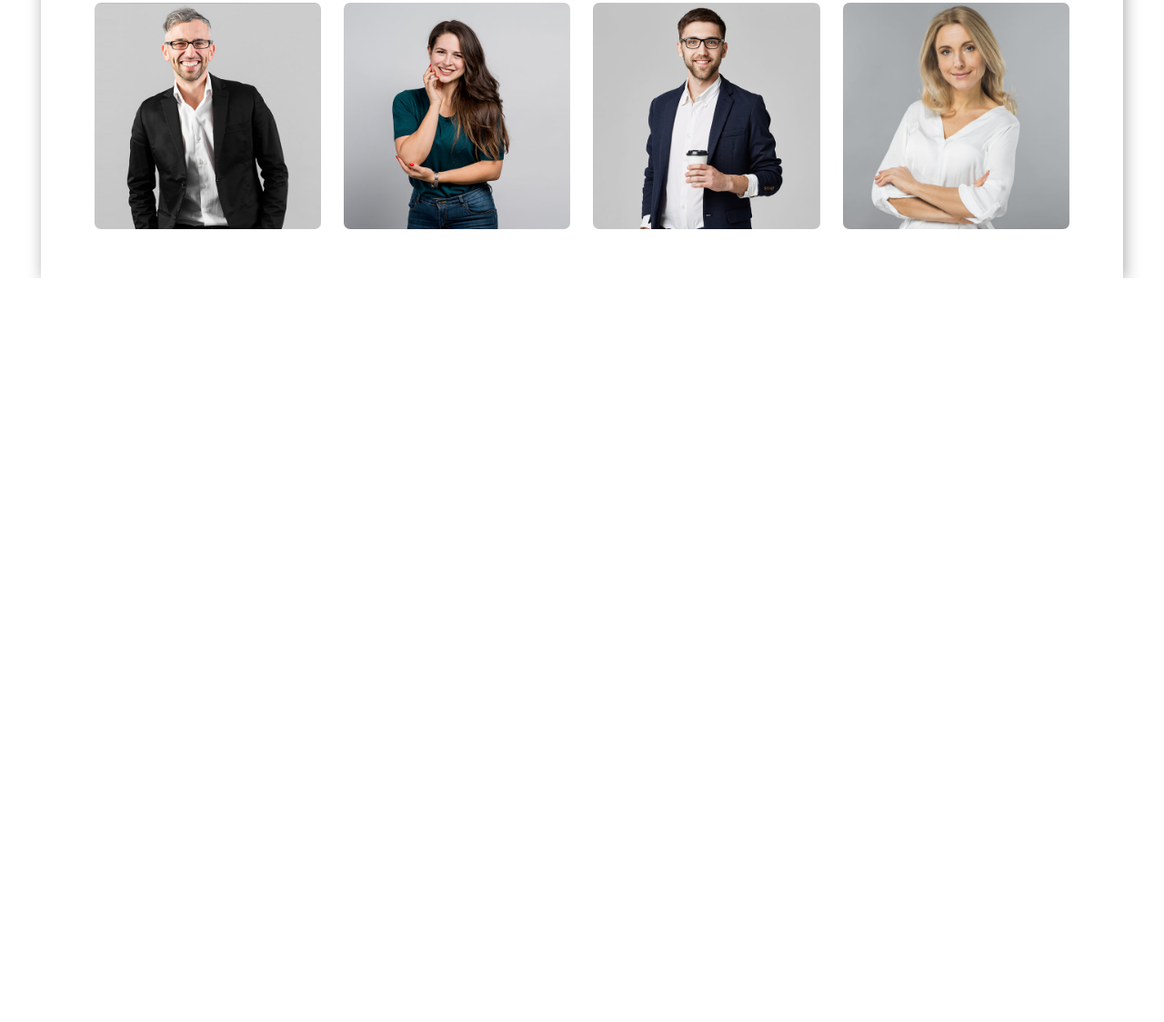
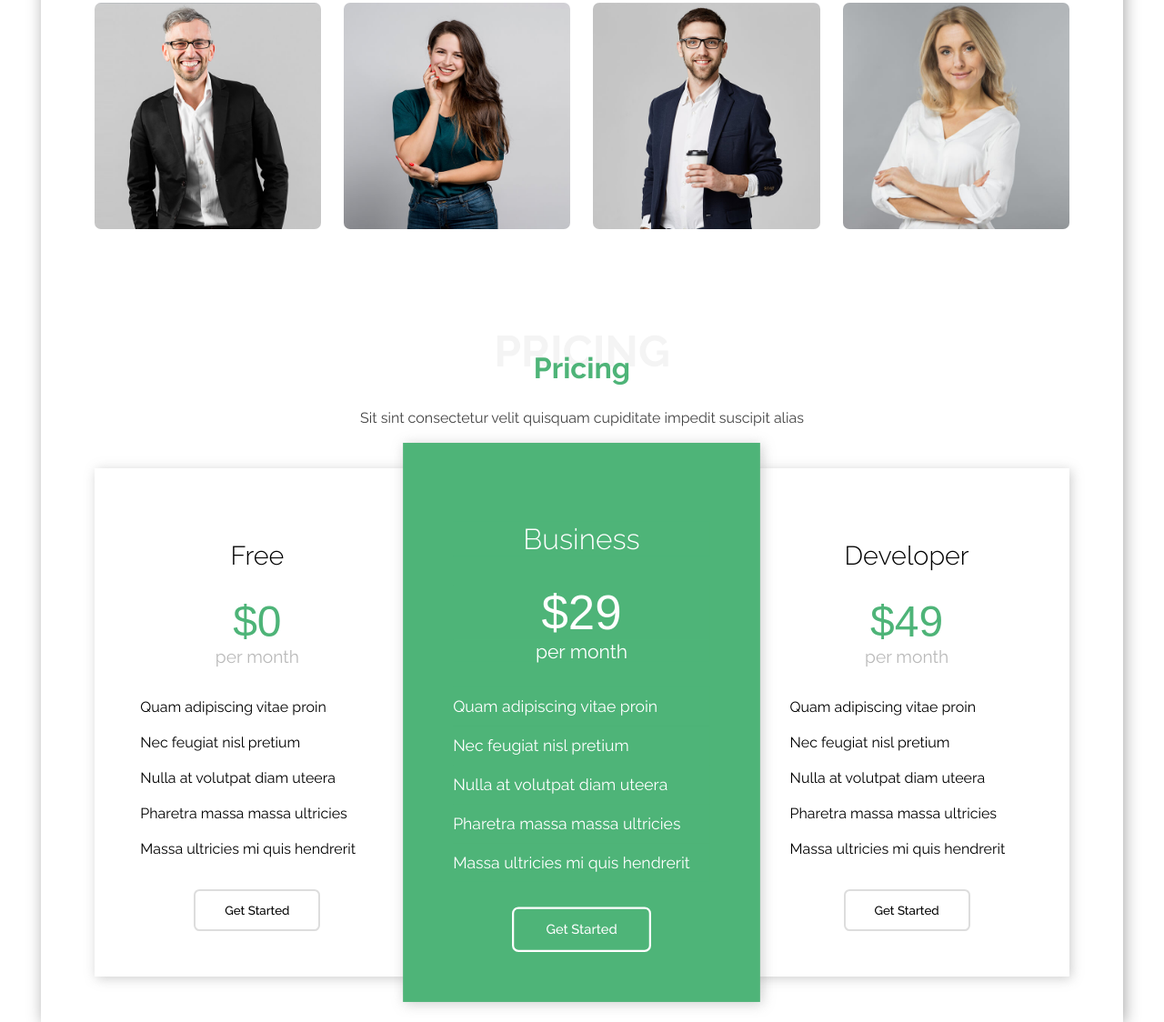
Before and after one commit to rogue-87/Html-CSS-Midterm-Exam-3rd, a website built with Parcel: page src/index.html in a window 1280 px wide. Shown: the part 4457-5581 px from the top of the page at 91% size. Before the commit the page ends 4763 px from the top, so only its background shows below. Built offline with nearby package versions, Linux system fonts and the light colour scheme.

Commit message:
make pricing section

```diff
--- a/src/index.html
+++ b/src/index.html
@@ -534,6 +534,83 @@
         </div>
       </section>
 
+      <section class="pricing">
+        <div class="container">
+
+          <div class="info">
+            <span>Pricing</span>
+
+            <h2 class="title">Pricing</h2>
+
+            <p class="desc">
+              Sit sint consectetur velit quisquam cupiditate impedit suscipit alias
+            </p>
+          </div>
+
+          <div class="row">
+
+            <div class="row-item">
+              <h3>Free</h3>
+              <h4>
+                $0
+                <span>per month</span>
+              </h4>
+
+              <ul>
+                <li>Quam adipiscing vitae proin</li>
+                <li>Nec feugiat nisl pretium</li>
+                <li>Nulla at volutpat diam uteera</li>
+                <li>Pharetra massa massa ultricies</li>
+                <li>Massa ultricies mi quis hendrerit</li>
+              </ul>
+
+              <button>Get Started</button>
+
+            </div>
+
+            <div class="row-item special">
+              <h3>Business</h3>
+              <h4>
+                $29
+                <span>per month</span>
+              </h4>
+
+              <ul>
+                <li>Quam adipiscing vitae proin</li>
+                <li>Nec feugiat nisl pretium</li>
+                <li>Nulla at volutpat diam uteera</li>
+                <li>Pharetra massa massa ultricies</li>
+                <li>Massa ultricies mi quis hendrerit</li>
+              </ul>
+
+              <button>Get Started</button>
+
+            </div>
+
+            <div class="row-item">
+              <h3>Developer</h3>
+              <h4>
+                $49
+                <span>per month</span>
+              </h4>
+
+              <ul>
+                <li>Quam adipiscing vitae proin</li>
+                <li>Nec feugiat nisl pretium</li>
+                <li>Nulla at volutpat diam uteera</li>
+                <li>Pharetra massa massa ultricies</li>
+                <li>Massa ultricies mi quis hendrerit</li>
+              </ul>
+
+              <button>Get Started</button>
+
+            </div>
+
+          </div>
+
+        </div>
+      </section>
+
     </div>
   </body>
 </html>
--- a/src/scss/homepage.scss
+++ b/src/scss/homepage.scss
@@ -484,6 +484,7 @@ header {
 
   .cards{
     display: flex;
+    // flex-wrap: wrap;
     gap: 25px;
     border-radius: 7px;
     img,.card-info{
@@ -496,7 +497,9 @@ header {
       .card-info{
         @include Transition();
         opacity: 0;
-        background: linear-gradient(0deg, rgba(0, 0, 0, 0.9) 0%, rgba(0, 0, 0, 0.8) 20%, rgba(0, 212, 255, 0) 100%);
+        background: linear-gradient(0deg, rgba(0, 0, 0, 0.9) 0%,
+        rgba(0, 0, 0, 0.8) 20%,
+        rgba(0, 212, 255, 0) 100%);
         text-align: center;
         position: absolute;
         inset: 0 0 0 0;
@@ -521,9 +524,90 @@ header {
           opacity: 1;
           transition: 0.4s;
         }
-
       }
-
     }
   }
 }
+
+/*  Pricing Section  */
+
+.pricing{
+  .info{
+    @include Text-Shadow();
+
+    .title{
+      font-size: 2rem;
+      color: #4eb478;
+
+      margin-top: 0;
+    }
+
+    .desc{
+      color: #444444;
+    }
+  }
+
+  .row{
+    display: flex;
+    justify-content: space-evenly;
+
+    &-item{
+      padding: 50px;
+      box-shadow: 2px 2px 12px #8888886b;
+      text-align: center;
+      width: (100% / 3);
+
+      h3{
+        font-size: 1.8rem;
+        font-weight: 300;
+      }
+
+      h4{
+        font-family: sans-serif;
+        font-size: 3rem;
+        font-weight: 400;
+        color: #4eb478;
+
+        margin: 0 0 25px 0;
+
+        span{
+          display: block;
+          color: #bababa;
+
+          font-size: 1.2rem;
+        }
+      }
+
+      ul {
+        padding: 0;
+        margin: 0;
+        margin-bottom: 25px;
+        text-align: left;
+
+        li{
+          padding: 10px 0;
+        }
+      }
+
+      button{
+        @include Button(#000, #fff, 0.8rem, 2rem, 2px #dddddd solid);
+        font-weight: 500;
+      }
+    }
+
+    .special{
+      flex-grow: 15px;
+      background-color: #4eb478;
+      transform: scale(1.1);
+      *{
+        background-color: #4eb478;
+        color: #fff;
+      }
+
+      button{
+        color: #fff;
+        border-color: #fff;
+      }
+    }
+  }
+}
```
Also changed, not shown: dist/index.html, 2 other files.
